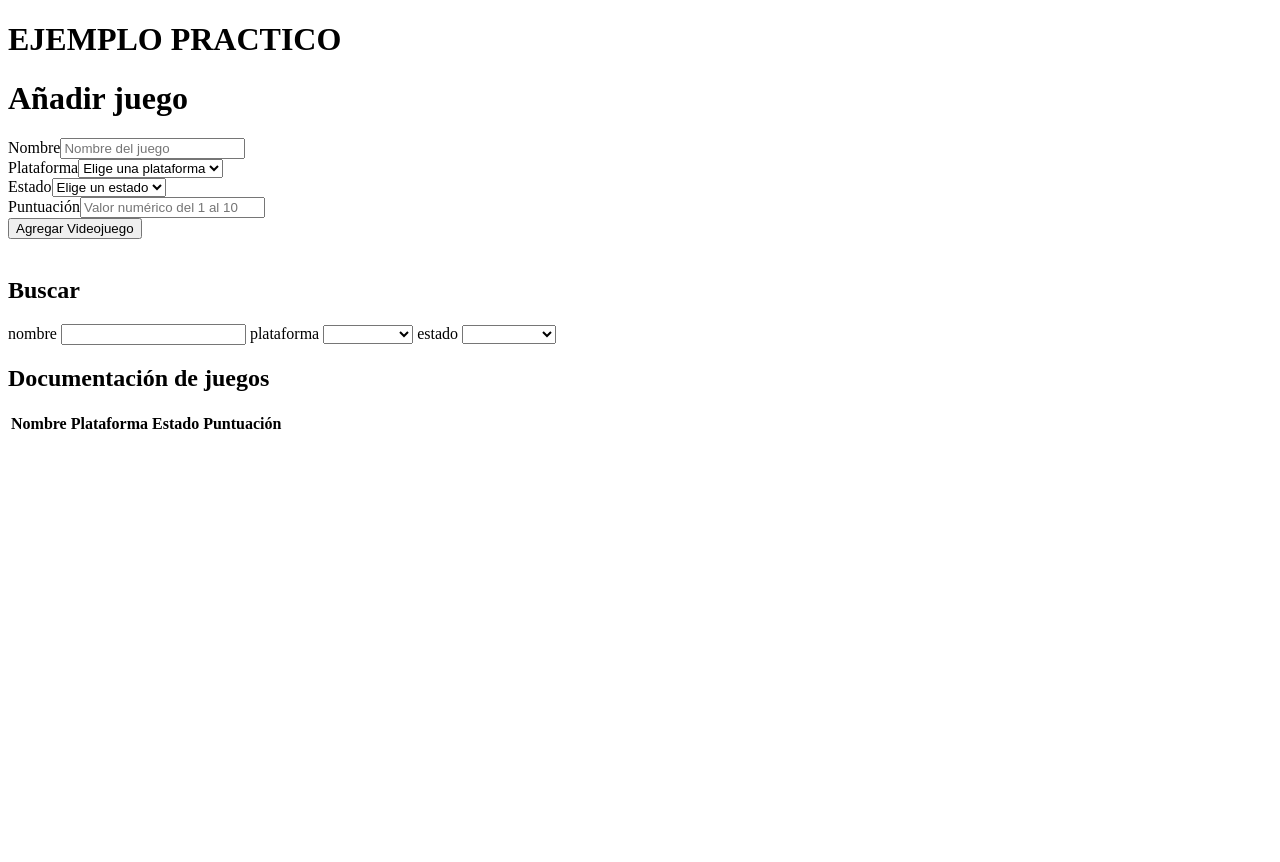
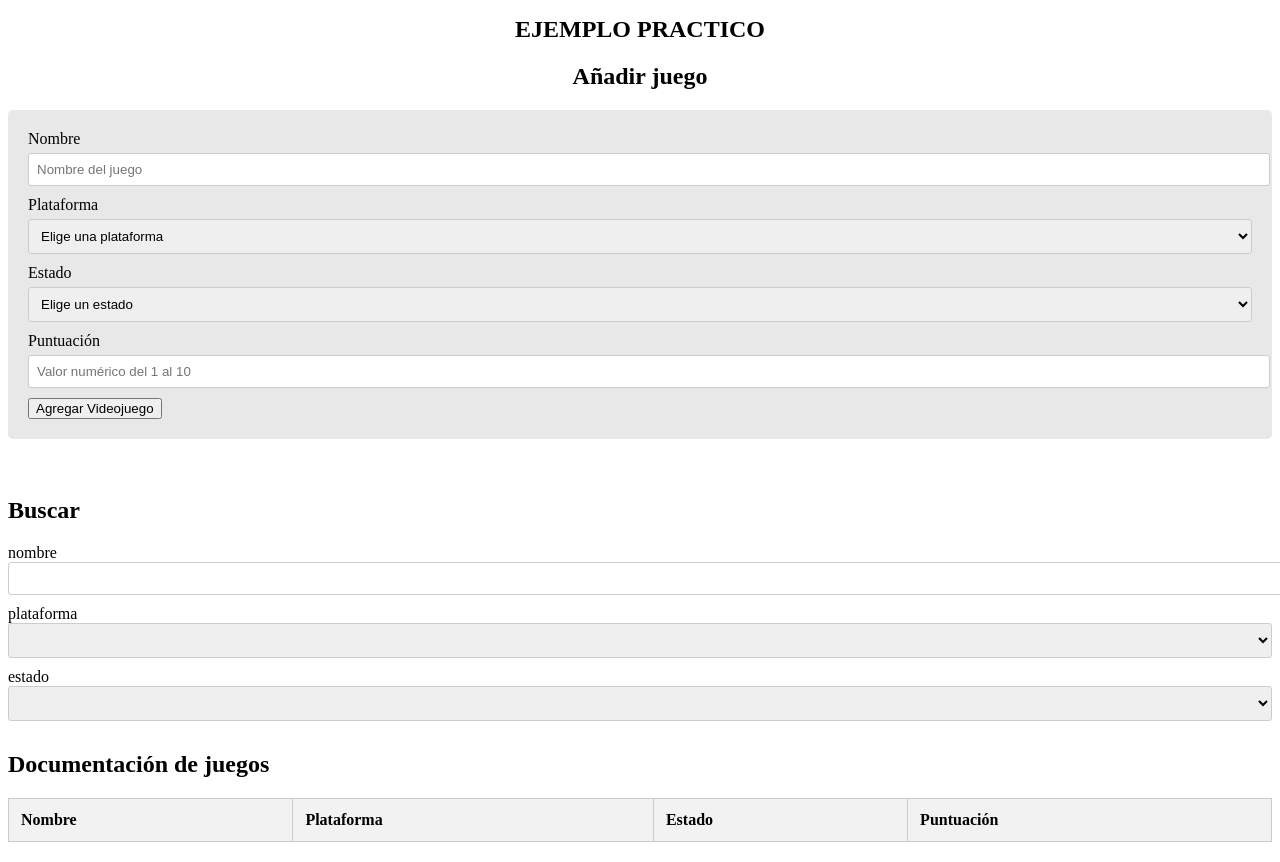
Before and after one commit to joaPaez/juegos, a Vue app: page / in a window 1280 px wide. Before the commit the page ends 800 px from the top, so only its background shows below. Built offline with nearby package versions, Linux system fonts and the light colour scheme.

Commit message:
se agrego el estilo

```diff
--- a/src/App.vue
+++ b/src/App.vue
@@ -107,5 +107,79 @@ const juegosFiltrados = computed(() => {
 </template>
 
 <style scoped>
-/* Estilos opcionales */
+body {
+  font-family: Arial, sans-serif;
+  background-color: #f4f4f4;
+  padding: 20px;
+}
+
+h1 {
+  text-align: center;
+  font-size: 24px;
+  margin-bottom: 20px;
+}
+
+form {
+  background-color: #e8e8e8;
+  padding: 20px;
+  border-radius: 5px;
+  margin-bottom: 20px;
+}
+
+label {
+  display: block;
+  margin-bottom: 5px;
+}
+
+input[type="text"],
+select {
+  width: 100%;
+  padding: 8px;
+  margin-bottom: 10px;
+  border: 1px solid #ccc;
+  border-radius: 3px;
+}
+
+button {
+  display: inline-block;
+  padding: 10px 15px;
+  background-color: #4CAF50;
+  color: white;
+  border: none;
+  border-radius: 3px;
+  cursor: pointer;
+}
+
+button:hover {
+  background-color: #45a049;
+}
+
+table {
+  width: 100%;
+  border-collapse: collapse;
+  margin-bottom: 20px;
+}
+
+table, th, td {
+  border: 1px solid #ccc;
+}
+
+th, td {
+  padding: 12px;
+  text-align: left;
+}
+
+th {
+  background-color: #f2f2f2;
+}
+
+tr:nth-child(even) {
+  background-color: #f9f9f9;
+}
+
+div {
+  padding: 10px;
+  background-color: #f4f4f4;
+  border-radius: 5px;
+}
 </style>
```
